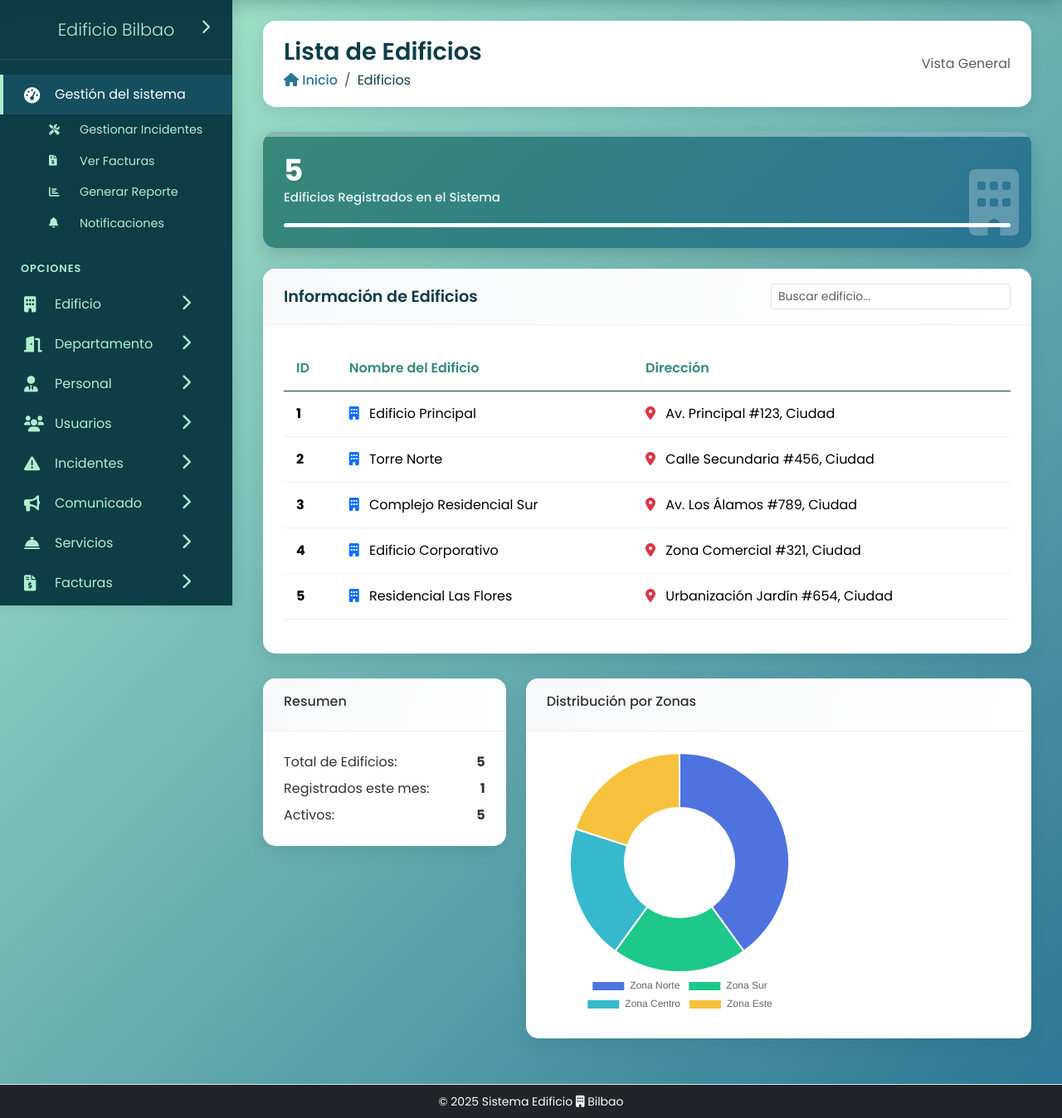
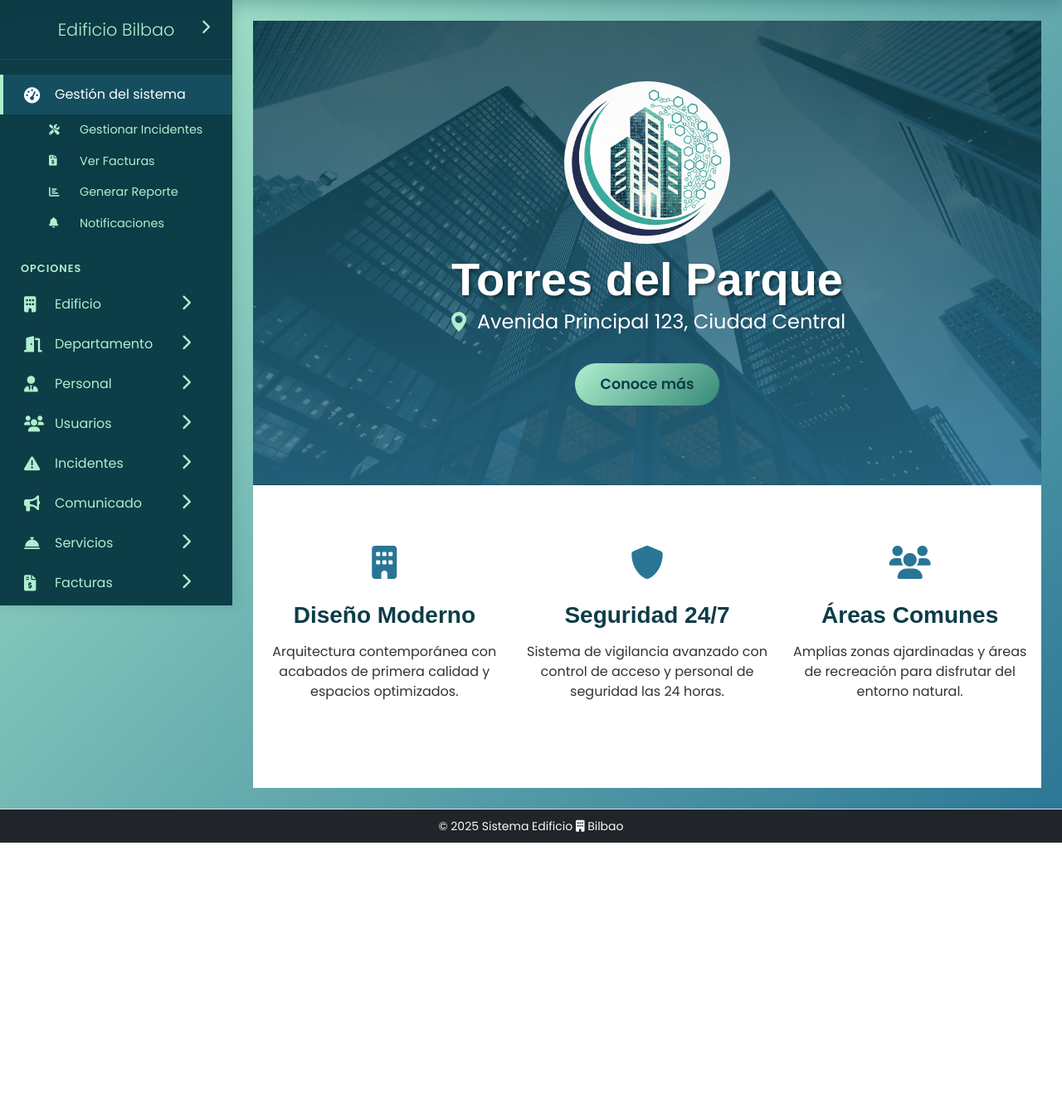
Before and after one commit to velasquez05-eng/edificio, a PHP site: page /public/vista/EdificioVista.php in a window 1280 px wide. Shown: the part 70-1418 px from the top of the page at 83% size. After the commit the page ends 1086 px from the top, so only its background shows below. Run offline with PHP 8.4, Linux system fonts and the light colour scheme; the visitor is signed in with stand-in values (Sample User, id 1).

Commit message:
se añadio el modelo y controlador de la vista del edificio

```diff
--- a/includes/header.php
+++ b/includes/header.php
@@ -168,7 +168,7 @@
                         </a>
                         <ul class="nav nav-treeview">
                             <li class="nav-item">
-                                <a href="../vista/EdificioVista.php" class="nav-link">
+                                <a href="../controlador/EdificioControlador.php?action=mostrar&id_edificio=1" class="nav-link">
                                     <i class="fas fa-eye"></i>
                                     <p>Mostrar Edificio</p>
                                 </a>
--- a/public/vista/EdificioVista.php
+++ b/public/vista/EdificioVista.php
@@ -2,202 +2,150 @@
 
 <!-- Main Content -->
 <main class="main-content">
-        <div class="container-fluid">
-            <!-- Page Header -->
-            <div class="page-header fade-in">
-                <div class="page-title">
-                    <h1>Lista de Edificios</h1>
-                    <nav aria-label="breadcrumb">
-                        <ol class="breadcrumb">
-                            <li class="breadcrumb-item"><a href="#"><i class="fas fa-home"></i> Inicio</a></li>
-                            <li class="breadcrumb-item active" aria-current="page">Edificios</li>
-                        </ol>
-                    </nav>
+    <!-- Jumbotron Principal -->
+    <div class="jumbotron jumbotron-custom text-center">
+        <div class="container">
+            <div class="logo-container">
+                <!-- Logo del edificio -->
+                <img src="../../includes/img/logo.png" alt="Logo Torres del Parque" class="logo">
             </div>
-                <div class="page-actions">
-                    <span class="text-muted">Vista General</span>
+            <h1 class="building-name"><?php echo htmlspecialchars($edificio['nombre'] ?? 'Torres del Parque'); ?></h1>
+            <p class="location">
+                <svg xmlns="http://www.w3.org/2000/svg" width="24" height="24" fill="currentColor" class="bi bi-geo-alt-fill location-icon" viewBox="0 0 16 16">
+                    <path d="M8 16s6-5.686 6-10A6 6 0 0 0 2 6c0 4.314 6 10 6 10zm0-7a3 3 0 1 1 0-6 3 3 0 0 1 0 6z"/>
+                </svg>
+                <?php echo htmlspecialchars($edificio['direccion'] ?? 'Avenida Principal 123, Ciudad Central'); ?>
+            </p>
+            <a href="#" class="btn btn-custom">Conoce más</a>
         </div>
     </div>
 
-            <!-- Info Card -->
-            <div class="row fade-in">
-                <div class="col-12">
-                    <div class="info-card bg-gradient-verde">
-                        <div>
-                            <h3>5</h3>
-                            <p>Edificios Registrados en el Sistema</p>
+    <!-- Sección de características -->
+    <section id="features" class="features-section">
+        <div class="container">
+            <div class="row text-center">
+                <div class="col-md-4 mb-4">
+                    <div class="feature-icon">
+                        <i class="fas fa-building"></i>
                     </div>
-                        <div class="card-progress">
-                            <div class="card-progress-bar" style="width: 100%"></div>
+                    <h3 class="feature-title">Diseño Moderno</h3>
+                    <p>Arquitectura contemporánea con acabados de primera calidad y espacios optimizados.</p>
                 </div>
-                        <i class="fas fa-building icon"></i>
+                <div class="col-md-4 mb-4">
+                    <div class="feature-icon">
+                        <i class="fas fa-shield-alt"></i>
+                    </div>
+                    <h3 class="feature-title">Seguridad 24/7</h3>
+                    <p>Sistema de vigilancia avanzado con control de acceso y personal de seguridad las 24 horas.</p>
+                </div>
+                <div class="col-md-4 mb-4">
+                    <div class="feature-icon">
+                        <i class="fas fa-users"></i>
+                    </div>
+                    <h3 class="feature-title">Áreas Comunes</h3>
+                    <p>Amplias zonas ajardinadas y áreas de recreación para disfrutar del entorno natural.</p>
                 </div>
             </div>
         </div>
-
-            <!-- Tabla de Edificios -->
-            <div class="row fade-in">
-                <div class="col-12">
-                    <div class="content-box">
-                        <div class="content-box-header">
-                            <h5>Información de Edificios</h5>
-                            <div class="box-actions">
-                                <input type="text" class="form-control form-control-sm" placeholder="Buscar edificio..." id="buscarEdificio">
-                            </div>
-                        </div>
-                        <div class="content-box-body">
-                            <div class="table-responsive">
-                                <table class="table table-hover" id="tablaEdificios">
-                                    <thead>
-                                        <tr>
-                                            <th>ID</th>
-                                            <th>Nombre del Edificio</th>
-                                            <th>Dirección</th>
-                                        </tr>
-                                    </thead>
-                                    <tbody>
-                                        <tr>
-                                            <td><strong>1</strong></td>
-                                            <td>
-                                                <i class="fas fa-building text-primary me-2"></i>
-                                                Edificio Principal
-                                            </td>
-                                            <td>
-                                                <i class="fas fa-map-marker-alt text-danger me-2"></i>
-                                                Av. Principal #123, Ciudad
-                                            </td>
-                                        </tr>
-                                        <tr>
-                                            <td><strong>2</strong></td>
-                                            <td>
-                                                <i class="fas fa-building text-primary me-2"></i>
-                                                Torre Norte
-                                            </td>
-                                            <td>
-                                                <i class="fas fa-map-marker-alt text-danger me-2"></i>
-                                                Calle Secundaria #456, Ciudad
-                                            </td>
-                                        </tr>
-                                        <tr>
-                                            <td><strong>3</strong></td>
-                                            <td>
-                                                <i class="fas fa-building text-primary me-2"></i>
-                                                Complejo Residencial Sur
-                                            </td>
-                                            <td>
-                                                <i class="fas fa-map-marker-alt text-danger me-2"></i>
-                                                Av. Los Álamos #789, Ciudad
-                                            </td>
-                                        </tr>
-                                        <tr>
-                                            <td><strong>4</strong></td>
-                                            <td>
-                                                <i class="fas fa-building text-primary me-2"></i>
-                                                Edificio Corporativo
-                                            </td>
-                                            <td>
-                                                <i class="fas fa-map-marker-alt text-danger me-2"></i>
-                                                Zona Comercial #321, Ciudad
-                                            </td>
-                                        </tr>
-                                        <tr>
-                                            <td><strong>5</strong></td>
-                                            <td>
-                                                <i class="fas fa-building text-primary me-2"></i>
-                                                Residencial Las Flores
-                                            </td>
-                                            <td>
-                                                <i class="fas fa-map-marker-alt text-danger me-2"></i>
-                                                Urbanización Jardín #654, Ciudad
-                                            </td>
-                                        </tr>
-                                    </tbody>
-                                </table>
-                            </div>
-                        </div>
-                    </div>
-                </div>
-            </div>
-
-            <!-- Estadísticas Adicionales -->
-            <div class="row fade-in">
-                <div class="col-md-4">
-                    <div class="content-box">
-                        <div class="content-box-header">
-                            <h6>Resumen</h6>
-                        </div>
-                        <div class="content-box-body">
-                            <div class="d-flex justify-content-between mb-2">
-                                <span>Total de Edificios:</span>
-                                <strong>5</strong>
-                            </div>
-                            <div class="d-flex justify-content-between mb-2">
-                                <span>Registrados este mes:</span>
-                                <strong>1</strong>
-                            </div>
-                            <div class="d-flex justify-content-between">
-                                <span>Activos:</span>
-                                <strong>5</strong>
-                            </div>
-                        </div>
-                    </div>
-                </div>
-                <div class="col-md-8">
-                    <div class="content-box">
-                        <div class="content-box-header">
-                            <h6>Distribución por Zonas</h6>
-                        </div>
-                        <div class="content-box-body">
-                            <div class="chart-container">
-                                <canvas id="zonasChart" height="100"></canvas>
-                            </div>
-                        </div>
-                    </div>
-                </div>
-            </div>
-        </div>
+    </section>
 </main>
 
-    <!-- Script para búsqueda -->
-    <script>
-    document.addEventListener('DOMContentLoaded', function() {
-        // Buscar edificios
-        document.getElementById('buscarEdificio').addEventListener('input', function(e) {
-            const searchTerm = e.target.value.toLowerCase();
-            const rows = document.querySelectorAll('#tablaEdificios tbody tr');
+<style>
+    .jumbotron-custom {
+        background: linear-gradient(rgba(13, 61, 71, 0.8), rgba(42, 117, 149, 0.8)),
+                    url('../../includes/img/edificio.jpeg');
+        background-size: cover;
+        background-position: center;
+        color: white;
+        padding: 6rem 2rem;
+        border-radius: 0;
+        margin-bottom: 0;
+    }
 
-            rows.forEach(row => {
-                const text = row.textContent.toLowerCase();
-                row.style.display = text.includes(searchTerm) ? '' : 'none';
-            });
-        });
+    .logo-container {
+        background-color: rgba(175, 239, 206, 0.9);
+        border-radius: 50%;
+        width: 150px;
+        height: 150px;
+        display: flex;
+        align-items: center;
+        justify-content: center;
+        margin: 0 auto 2rem;
+        box-shadow: 0 4px 15px rgba(0, 0, 0, 0.2);
+    }
 
-        // Gráfico simple de distribución
-        const ctx = document.getElementById('zonasChart').getContext('2d');
-        new Chart(ctx, {
-            type: 'doughnut',
-            data: {
-                labels: ['Zona Norte', 'Zona Sur', 'Zona Centro', 'Zona Este'],
-                datasets: [{
-                    data: [2, 1, 1, 1],
-                    backgroundColor: [
-                        '#4e73df',
-                        '#1cc88a',
-                        '#36b9cc',
-                        '#f6c23e'
-                    ]
-                }]
-            },
-            options: {
-                responsive: true,
-                plugins: {
-                    legend: {
-                        position: 'bottom'
+    .logo {
+        max-width: 200px;
+        max-height: 200px;
+        border-radius: 50%;
+    }
+
+    .building-name {
+        font-family: 'Montserrat', sans-serif;
+        font-weight: 700;
+        font-size: 3.5rem;
+        margin-bottom: 0rem;
+        text-shadow: 2px 2px 4px rgba(0, 0, 0, 0.5);
+    }
+
+    .location {
+        font-size: 1.5rem;
+        margin-bottom: 2rem;
+        display: flex;
+        align-items: center;
+        justify-content: center;
+    }
+
+    .location-icon {
+        margin-right: 10px;
+        color: var(--celeste);
+    }
+
+    .btn-custom {
+        background: linear-gradient(135deg, var(--celeste) 0%, var(--verde) 100%);
+        border: none;
+        padding: 12px 30px;
+        font-size: 1.1rem;
+        font-weight: 600;
+        border-radius: 30px;
+        transition: all 0.3s ease;
+        color: var(--azul-oscuro);
+    }
+
+    .btn-custom:hover {
+        background: linear-gradient(135deg, var(--verde) 0%, var(--azul) 100%);
+        transform: translateY(-3px);
+        box-shadow: 0 5px 15px rgba(0, 0, 0, 0.2);
+        color: white;
+    }
+
+    .features-section {
+        padding: 4rem 0;
+        background-color: white;
+    }
+
+    .feature-icon {
+        font-size: 2.5rem;
+        color: var(--azul);
+        margin-bottom: 1rem;
+    }
+
+    .feature-title {
+        font-family: 'Montserrat', sans-serif;
+        font-weight: 600;
+        margin-bottom: 1rem;
+        color: var(--azul-oscuro);
+    }
+
+    @media (max-width: 768px) {
+        .building-name {
+            font-size: 2.5rem;
+        }
+
+        .location {
+            font-size: 1.2rem;
         }
     }
-            }
-        });
-    });
-    </script>
+</style>
 
 <?php include("../../includes/footer.php");?>
```
Also changed, not shown: estrucutura.txt (+7 -3 lines), public/controlador/EdificioControlador.php (added, +68 -0 lines), public/modelo/EdificioModelo.php (added, +43 -0 lines). Lines whose indentation alone changed are shown as unchanged.
